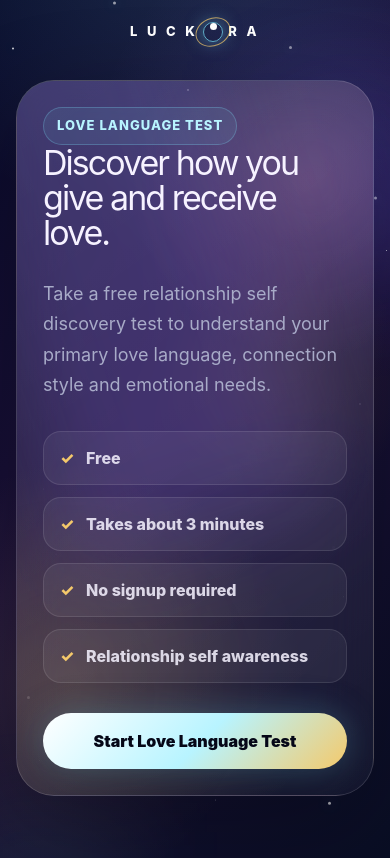
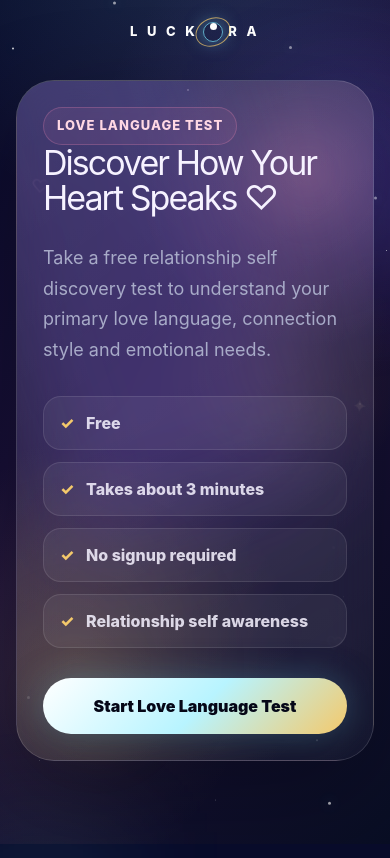
Before and after one commit to gegegwu/luckora-global, a Next.js app in the folder luckora-global/: page /love-language-test in a window 390 px wide. Built offline with nearby package versions, Linux system fonts and the light colour scheme; no server answers.

Commit message:
Refine Love Language Test visuals

```diff
--- a/luckora-global/app/globals.css
+++ b/luckora-global/app/globals.css
@@ -1234,6 +1234,81 @@ button {
   grid-column: 1 / -1;
 }
 
+.love-theme-shell {
+  --love-pink: #ff8fb7;
+  --love-rose: #ffbfd0;
+}
+
+.love-glow,
+.floating-heart {
+  position: fixed;
+  z-index: 0;
+  pointer-events: none;
+}
+
+.love-glow {
+  width: 38vw;
+  height: 38vw;
+  border-radius: 50%;
+  background: radial-gradient(circle, rgba(255, 143, 183, 0.18), transparent 64%);
+  filter: blur(22px);
+}
+
+.love-glow-a {
+  top: 12%;
+  right: 5%;
+}
+
+.love-glow-b {
+  bottom: 8%;
+  left: 6%;
+  background: radial-gradient(circle, rgba(244, 201, 107, 0.13), transparent 66%);
+}
+
+.floating-heart {
+  color: rgba(255, 191, 208, 0.5);
+  font-size: clamp(18px, 3vw, 34px);
+  text-shadow: 0 0 22px rgba(255, 143, 183, 0.34);
+  animation: love-float 8s ease-in-out infinite;
+}
+
+.heart-a {
+  top: 22%;
+  left: 8%;
+}
+
+.heart-b {
+  right: 12%;
+  bottom: 20%;
+  animation-delay: 1.8s;
+}
+
+.heart-c {
+  top: 48%;
+  right: 6%;
+  color: rgba(255, 232, 177, 0.48);
+  animation-delay: 3s;
+}
+
+.love-eyebrow {
+  border-color: rgba(255, 143, 183, 0.24);
+  color: #ffd8e4;
+  background: rgba(255, 143, 183, 0.08);
+}
+
+@keyframes love-float {
+  0%,
+  100% {
+    opacity: 0.35;
+    transform: translate3d(0, 0, 0) rotate(-6deg);
+  }
+
+  50% {
+    opacity: 0.7;
+    transform: translate3d(0, -18px, 0) rotate(8deg);
+  }
+}
+
 .love-start-card,
 .love-result-card {
   background:
--- a/luckora-global/app/love-language-test/page.tsx
+++ b/luckora-global/app/love-language-test/page.tsx
@@ -63,11 +63,16 @@ function LoveLanguageTestContent() {
   }
 
   return (
-    <main className="site-shell test-shell" dir={direction}>
+    <main className="site-shell test-shell love-theme-shell" dir={direction}>
       <StarField />
       <div className="cosmic-noise" />
       <div className="nebula nebula-a" />
       <div className="nebula nebula-b" />
+      <div aria-hidden="true" className="love-glow love-glow-a" />
+      <div aria-hidden="true" className="love-glow love-glow-b" />
+      <div aria-hidden="true" className="floating-heart heart-a">♡</div>
+      <div aria-hidden="true" className="floating-heart heart-b">♡</div>
+      <div aria-hidden="true" className="floating-heart heart-c">✦</div>
 
       <header className="nav">
         <a aria-label="Luckora home" className="logo" href="/">
@@ -84,7 +89,7 @@ function LoveLanguageTestContent() {
         {hasStarted ? (
           <>
             <div className="test-intro">
-              <span className="eyebrow">Love Language Test</span>
+              <span className="eyebrow love-eyebrow">Love Language Test</span>
               <p>
                 Answer with instinct. Luckora will map how you naturally give
                 love, receive affection and connect with others.
@@ -99,8 +104,8 @@ function LoveLanguageTestContent() {
           </>
         ) : (
           <section className="question-card test-start-card love-start-card">
-            <span className="eyebrow">Love Language Test</span>
-            <h1>Discover how you give and receive love.</h1>
+            <span className="eyebrow love-eyebrow">Love Language Test</span>
+            <h1>Discover How Your Heart Speaks <span aria-hidden="true">♡</span></h1>
             <p>
               Take a free relationship self discovery test to understand your
               primary love language, connection style and emotional needs.
--- a/luckora-global/app/love-language-test/report/page.tsx
+++ b/luckora-global/app/love-language-test/report/page.tsx
@@ -42,11 +42,16 @@ export default function LoveLanguageReportPage() {
   }, []);
 
   return (
-    <main className="site-shell test-shell" dir={direction}>
+    <main className="site-shell test-shell love-theme-shell" dir={direction}>
       <StarField />
       <div className="cosmic-noise" />
       <div className="nebula nebula-a" />
       <div className="nebula nebula-b" />
+      <div aria-hidden="true" className="love-glow love-glow-a" />
+      <div aria-hidden="true" className="love-glow love-glow-b" />
+      <div aria-hidden="true" className="floating-heart heart-a">♡</div>
+      <div aria-hidden="true" className="floating-heart heart-b">♡</div>
+      <div aria-hidden="true" className="floating-heart heart-c">✦</div>
 
       <header className="nav">
         <a aria-label="Luckora home" className="logo" href="/">
@@ -67,7 +72,7 @@ export default function LoveLanguageReportPage() {
           />
         ) : (
           <div className="question-card">
-            <span className="eyebrow">Your Love Language</span>
+            <span className="eyebrow love-eyebrow">Your Love Language</span>
             <h1>Your love language result is waiting.</h1>
             <p>
               Complete the Love Language Test first, then Luckora will show how
--- a/luckora-global/components/love-language-result-card.tsx
+++ b/luckora-global/components/love-language-result-card.tsx
@@ -45,7 +45,7 @@ export function LoveLanguageResultCard({
     >
       <div className="result-hero">
         <div>
-          <span className="eyebrow">Your Love Language</span>
+          <span className="eyebrow love-eyebrow">Your Love Language ♡</span>
           <h1>{result.name}</h1>
           <strong>{result.title}</strong>
           <p className="emotional-line">{result.meaning}</p>
@@ -56,7 +56,7 @@ export function LoveLanguageResultCard({
       </div>
 
       <div className="result-section">
-        <h2>Love Language Profile</h2>
+        <h2>Your Love Style</h2>
         <div className="profile-score-list">
           {(Object.entries(result.scores) as Array<[LoveLanguageType, number]>).map(
             ([type, score]) => {
@@ -79,17 +79,17 @@ export function LoveLanguageResultCard({
       </div>
 
       <div className="result-section">
-        <h2>How You Give Love</h2>
+        <h2>♡ How You Give Love</h2>
         <p>{result.giveLove}</p>
       </div>
 
       <div className="result-section">
-        <h2>How You Receive Love</h2>
+        <h2>♡ How You Receive Love</h2>
         <p>{result.receiveLove}</p>
       </div>
 
       <div className="result-section">
-        <h2>Relationship Strengths</h2>
+        <h2>✦ Relationship Strengths</h2>
         <div className="strength-list">
           {result.strengths.map((strength) => (
             <span key={strength}>{strength}</span>
```
